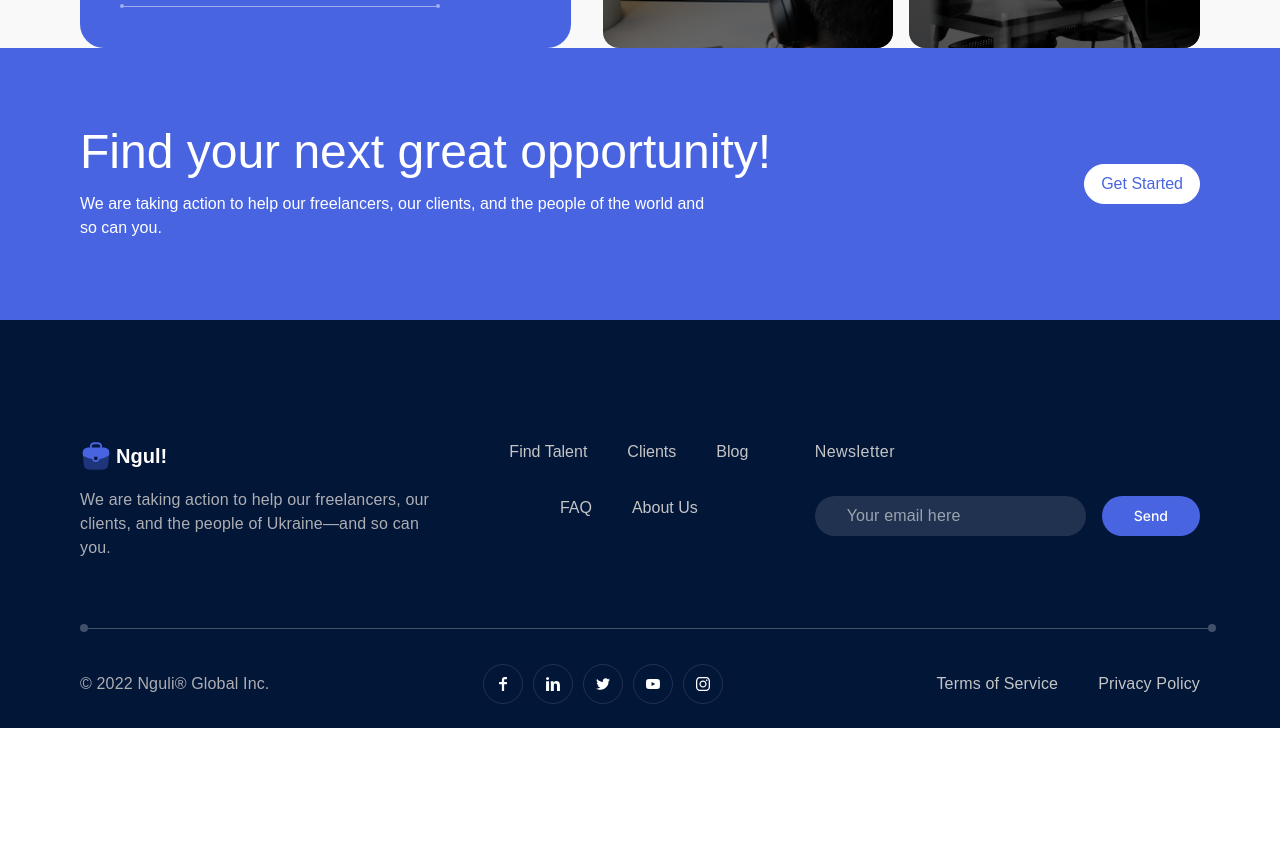
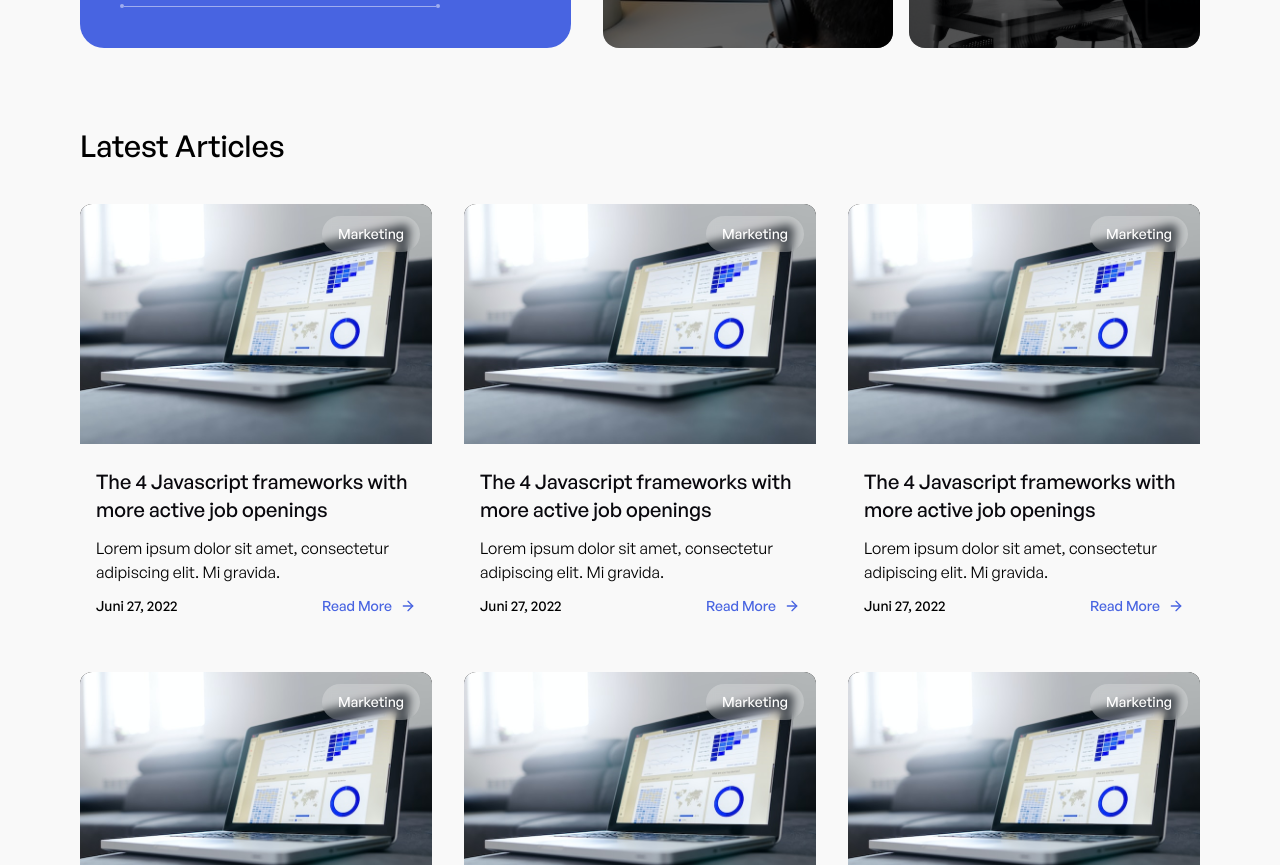
Before and after one commit to BegzodAlimov/job_seeker_app, a Next.js app: page /blog in a window 1280 px wide. Shown: the part 580-1445 px from the top of the page. Before the commit the page ends 1308 px from the top, so only its background shows below. Built offline with nearby package versions, Linux system fonts and the light colour scheme.

Commit message:
completed blog

```diff
--- /dev/null
+++ b/app/(root)/blog/[id]/button.tsx
@@ -0,0 +1,9 @@
+import React from 'react'
+
+const BlogBtn = ({children, className}: {children: string, className?: string}) => {
+  return (
+      <span className={`border border-[#E9EBED] py-1 px-3 rounded-2xl text-primary-10 font-medium ${className}`}>&#x2022;&nbsp;&nbsp;{children}</span>
+  )
+}
+
+export default BlogBtn
--- /dev/null
+++ b/app/(root)/blog/[id]/latest.tsx
@@ -0,0 +1,14 @@
+import React from 'react'
+import BlogBtn from './button'
+
+const LatestBlog = () => {
+    return (
+        <div className='flex flex-col gap-3 border-b py-3 border-[#E9EBED]'>
+            <BlogBtn className='w-fit max-sm:text-sm mt-2'>Development</BlogBtn>
+            <h2 className='font-medium sm:text-2xl text-xl'>What to expect on your first technical interview?</h2>
+            <span className='text-[#5E5D65] sm:text-sm text-xs'>Juni 27, 2022</span>
+        </div>
+    )
+}
+
+export default LatestBlog
--- /dev/null
+++ b/app/(root)/blog/[id]/page.tsx
@@ -0,0 +1,43 @@
+import Image from 'next/image'
+import Rasm from "@/public/images/image.jpg";
+import React from 'react'
+import BlogBtn from './button';
+import LatestBlog from './latest';
+
+const BlogDetail = () => {
+    return (
+        <main className="mx-auto py-10 w-full">
+            <div className="flex flex-wrap justify-between w-full">
+                <div className="w-full md:w-8/12 px-4 mb-7 sm:text-lg text-sm text-[#44444C]">
+                    <h2 className="sm:text-4xl text-2xl font-medium text-[#09080D] mt-4 mb-2">5 tips to be prepared for 2021 digital marketing trends</h2>
+                    <div className='flex gap-5 items-center my-5 font-medium sm:text-sm text-xs'>
+                        <BlogBtn>For Freelance</BlogBtn>
+                        <span>Juni 27, 2022</span>
+                    </div>
+                    <p className="mb-7">Procurement can be challenging, especially with several roadblocks along the supply chain. Even still, the most significant liability could easily be the talent shortage. Following the pandemic, procuring top talent in a shifting economic landscape deserves more spotlight, especially amid a turbulent fiscal forecast.</p>
+                    <p className="mb-4">The changes businesses make now will likely decide whether or not they survive. Because managing procurement risks starts with being aware of them, streamlining procedures and taking advantage of technology — the only real solution to getting ahead of compliance issues.</p>
+                    <div className='relative w-full h-96 my-8'>
+                        <Image src={Rasm} fill alt="Featured Image" className=" object-cover rounded" />
+                    </div>
+                    <p className="mb-7 font-medium">The #1 Compliance Pitfall: Worker Classification</p>
+                    <p className="mb-7">A common freelance hiring issue originates from a poor chain of custody around worker classification data and worker classification itself. Without legal worker classification, your organization is in danger of costly litigation. If you should get audited, could you stand by your worker classification procedures?</p>
+
+                    <p className="mb-7">Do you handle worker classification in-house, or is it outsourced to your managed service provider (MSP), who may outsource it to a vendor management solution (VMS)? Because many businesses are redistributing the responsibility of worker classification to a third party or still have paper processes in place, which is awfully precarious and, dare I say, archaic.</p>
+                    <p className="mb-7">Remember, the third party you employ to carry out worker classification won't be in the hot seat, so to speak, if an audit occurs and the data isn't there. Tech solutions like Worksome indemnify enterprises using its state-of-the-art tool to classify workers. The Worksome Classify system can perform worker classification in minutes, not weeks or months, with 100% compliance guaranteed.</p>
+                    <p className="mb-7">Do you want to optimize processes to save time, make your budget go further and innovate while staying compliant? Book a free Worksome demo today!</p>
+                </div>
+                <div className="w-full md:w-4/12 px-4 mb-7">
+                    <div className="px-4 py-6 rounded text-[#09080D]">
+                        <h3 className="sm:text-2xl text-xl font-medium mb-5">Latest articles</h3>
+                        <LatestBlog />
+                        <LatestBlog />
+                        <LatestBlog />
+                        <LatestBlog />
+                    </div>
+                </div>
+            </div>
+        </main>
+    )
+}
+
+export default BlogDetail
--- a/app/(root)/blog/page.tsx
+++ b/app/(root)/blog/page.tsx
@@ -1,10 +1,12 @@
 import BlogBanner from "@/components/shared/blog-banner";
+import BlogCards from "@/components/shared/blog-cards";
 
 const Blog = () => {
 
   return (
     <div className="pt-[120px]">
-      <BlogBanner/>
+      <BlogBanner />
+      <BlogCards/>
     </div>
   )
 }
--- /dev/null
+++ b/components/shared/blog-cards/card.tsx
@@ -0,0 +1,34 @@
+import Image from 'next/image'
+import React from 'react'
+import Rasm from "@/public/images/image.jpg";
+import { Button } from '@/components/ui/button';
+
+const BlogCard = () => {
+    return (
+        <div className="p-4 md:w-1/3 sm:w-1/2">
+            <div className="h-full rounded-xl overflow-hidden">
+                <div className="h-60 w-full relative bg-black">
+                    <Image src={Rasm} alt="blog" fill className='object-cover object-center' />
+                    <Button className=' rounded-[20px] absolute text-white right-3 top-3 z-10 px-4 py-2 h-auto bg-[#FFFFFF3D] backdrop-blur-sm text-sm font-medium' variant={"default"} size={'lg'}>Marketing</Button>
+                </div>
+                <div className="py-6 px-4">
+                    <h1 className="text-xl font-medium text-[#09080D] mb-3">
+                        The 4 Javascript frameworks with more active job openings
+                    </h1>
+                    <p className=" text-base font-normal mb-3 line-clamp-2">Lorem ipsum dolor sit amet, consectetur adipiscing elit. Mi gravida.</p>
+                    <div className="flex items-center justify-between flex-wrap text-sm font-medium">
+                        <span>Juni 27, 2022</span>
+                        <a href='#' className="text-primary-10 inline-flex items-center md:mb-2 lg:mb-0">Read More
+                            <svg className="w-4 h-4 ml-2" viewBox="0 0 24 24" stroke="currentColor" strokeWidth="2" fill="none" strokeLinecap="round" strokeLinejoin="round">
+                                <path d="M5 12h14"></path>
+                                <path d="M12 5l7 7-7 7"></path>
+                            </svg>
+                        </a>
+                    </div>
+                </div>
+            </div>
+        </div>
+    )
+}
+
+export default BlogCard
--- /dev/null
+++ b/components/shared/blog-cards/index.tsx
@@ -0,0 +1,21 @@
+import React from 'react'
+import BlogCard from './card'
+
+const BlogCards = () => {
+  return (
+      <div className='my-20 flex flex-col gap-10'>
+          <h1 className='text-black text-3xl font-medium'>Latest Articles</h1>
+          <div className="flex flex-wrap -m-4">
+              <BlogCard />
+              <BlogCard />
+              <BlogCard />
+              <BlogCard />
+              <BlogCard />
+              <BlogCard />
+          </div>
+
+    </div>
+  )
+}
+
+export default BlogCards
```
Also changed, not shown: public/images/image.jpg (added).
